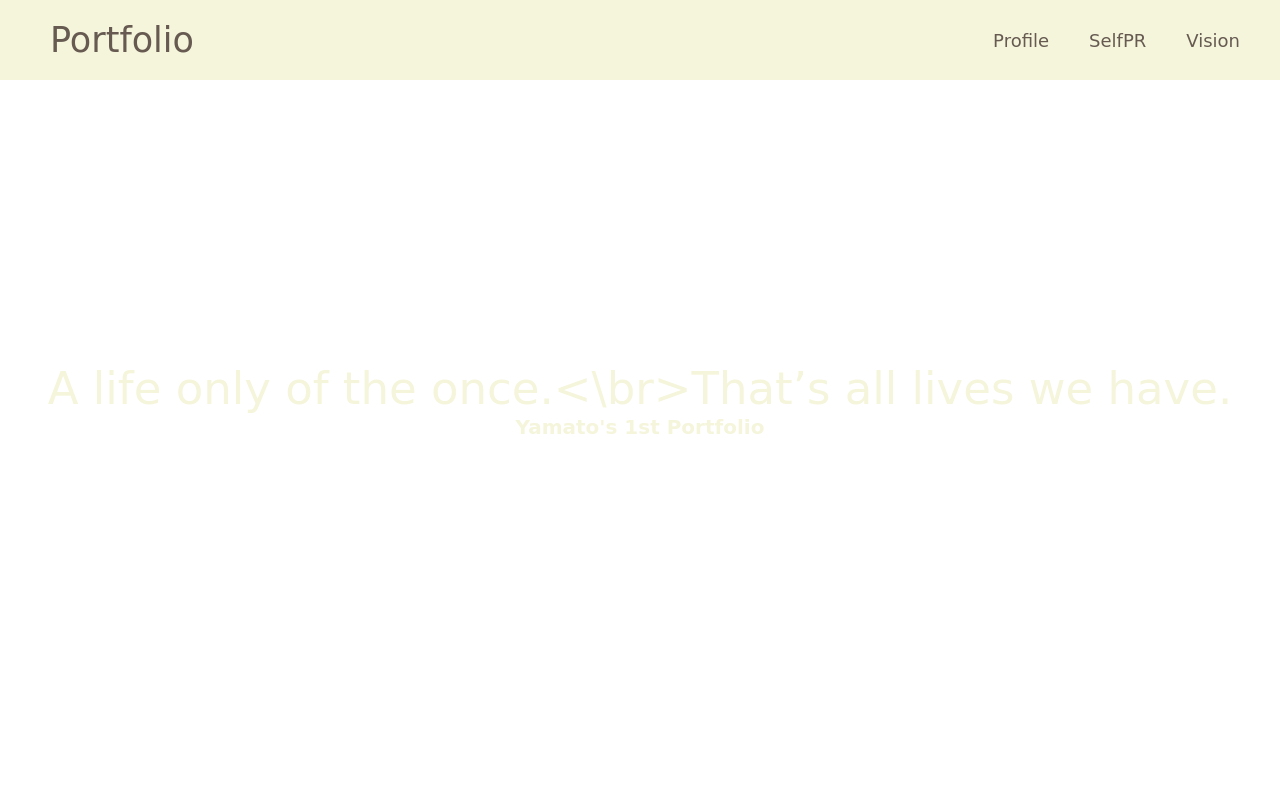
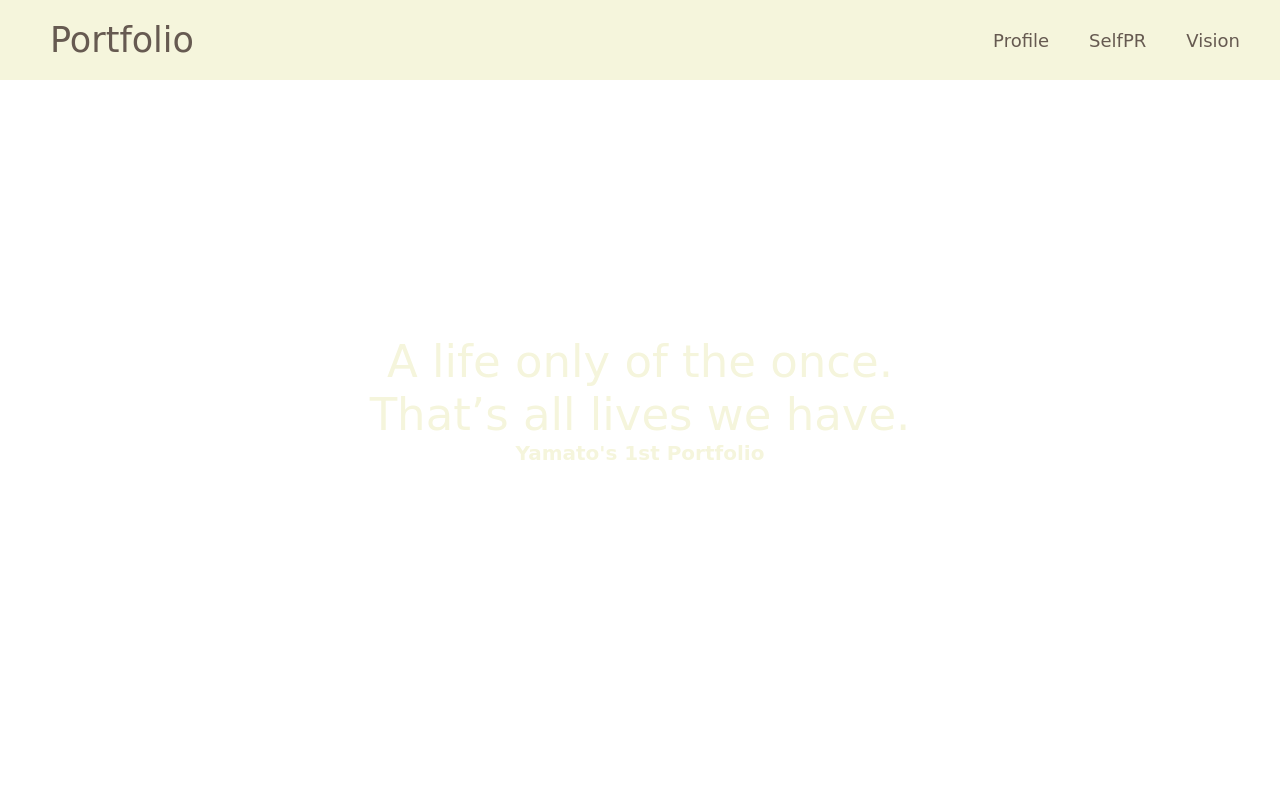
Before and after one commit to yamato-0711/yamatorenew, a plain HTML site: page docs/index.html in a window 1280 px wide. Shown: the top 800 px of the page. Drawn offline with nearby package versions, Linux system fonts and the light colour scheme.

Commit message:
Update index.html

```diff
--- a/docs/index.html
+++ b/docs/index.html
@@ -15,7 +15,7 @@
 <body>
     <!-- リロード時に表示される -->
     <div class="start">
-        <p>A life only of the once.<\br>That’s all lives we have.</p>
+        <p>Welcome to<br />my world.</p>
     </div>
 
     <header id="top">
@@ -32,7 +32,7 @@
         <article>
             <header class="article-header-container">
                 <div class="header">
-                    <p>A life only of the once.<\br>That’s all lives we have.</p>
+                    <p>A life only of the once.<br />That’s all lives we have.</p>
                     <h1>Yamato's 1st Portfolio</h1>
                 </div>
             </header>
```
